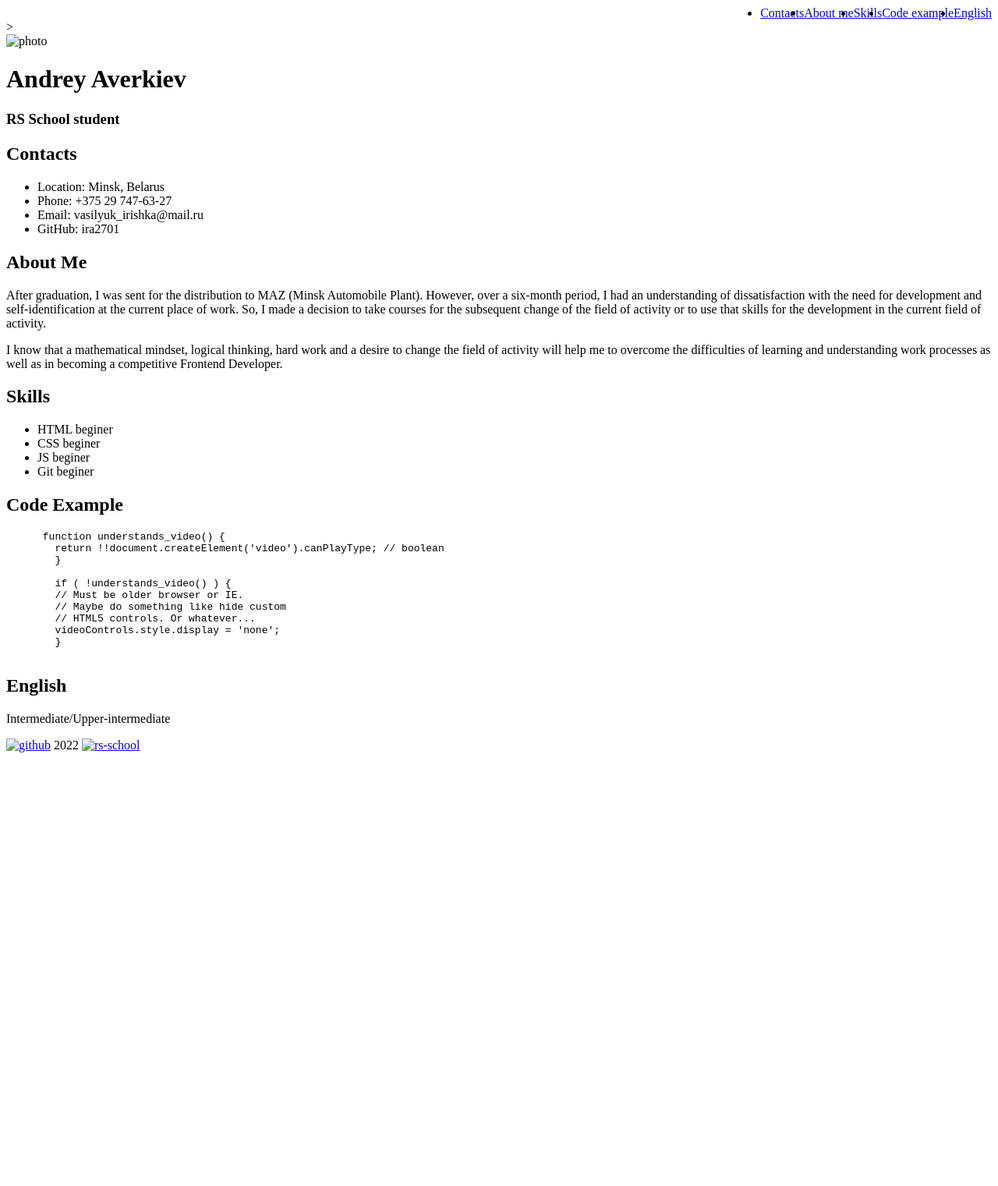
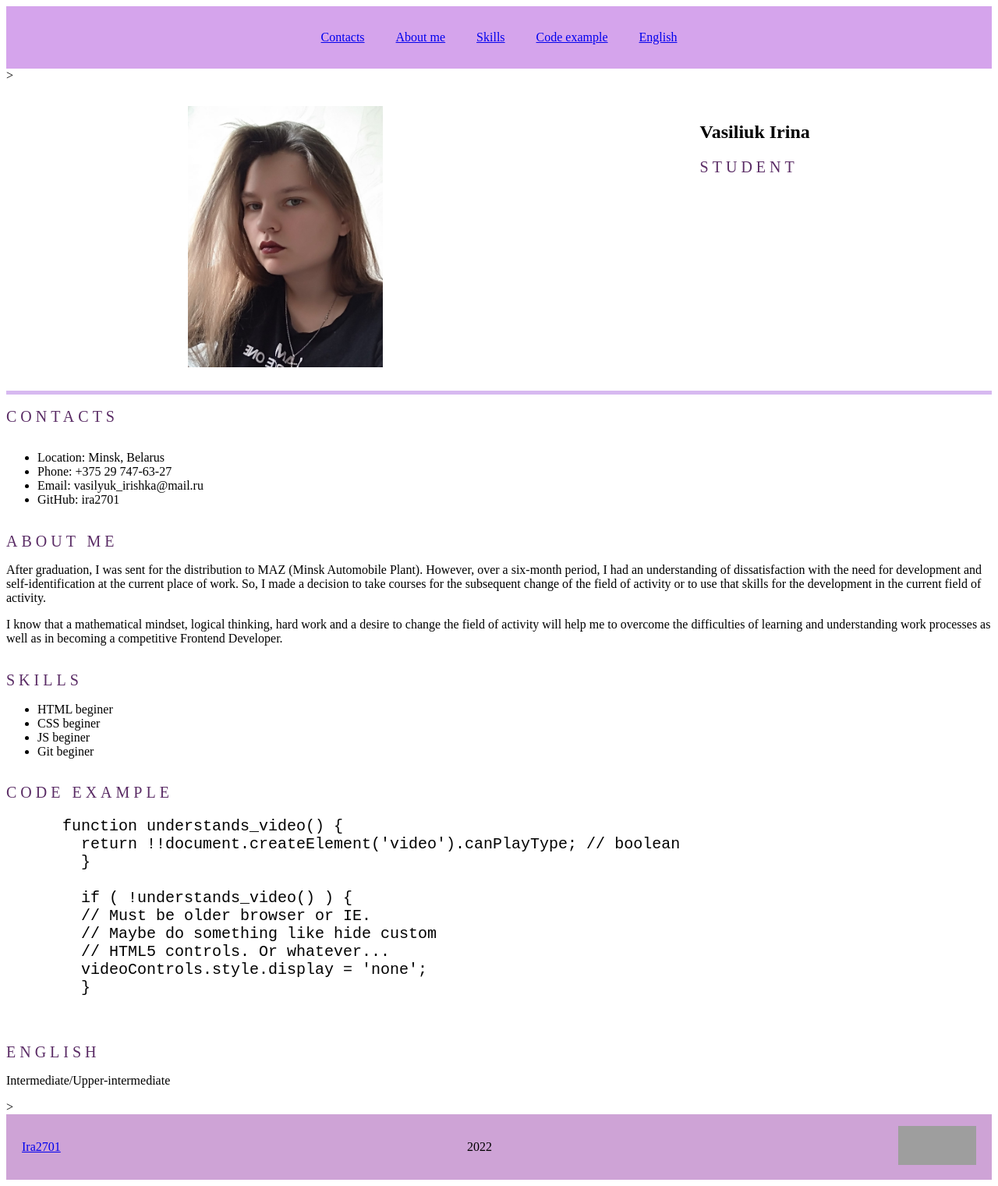
Before and after one commit to Ira2701/rsschool-cv, a plain HTML site: page index.html in a window 1280 px wide. Shown: the whole page at 78% size. Before the commit the page ends 973 px from the top, so only its background shows below. Drawn offline with Linux system fonts and the light colour scheme; grey boxes are pictures that could not be loaded.

Commit message:
fix: add scc html code

```diff
--- a/index.html
+++ b/index.html
@@ -1,14 +1,16 @@
+
 <!DOCTYPE html>
 <html lang="en">
 <head>
     <meta charset="UTF-8">
     <title>cv Ira Vasiliuk</title>
     <link rel="stylesheet" href="style.css">
+    <link rel="icon" href="assets/favicon.ico">
 </head>
 <body>
   <header>
     <div class="container">
-    <nav class="nav_header">
+    <nav>
       <ul class="nav_menu">
         <li class="menu_item"><a href="#Contacts">Contacts</a></li>
         <li class="menu_item"><a href="#About-me">About me</a></li>
@@ -21,33 +23,45 @@
   </header>
 
   <main class="main_container">
-    <div class="photo">
-      <img src="Ira2701/rsschool-cv/blob/rsschool-cv-html/IMG_20190812_132214.jpg" alt="photo" class="photo">
+    <section class="profil">
+    <div class="photo_pr">
+      <img src="https://raw.githubusercontent.com/Ira2701/rsschool-cv/rsschool-cv-html/IMG_20190812_132214.jpg" alt="photo" class="photo">
   </div>
-  <div class="profile-info">
-      <h1 class="section-title main-title">Andrey Averkiev</h1>
-      <h3 class="section-title">RS School student</h3>
+  <div>
+      <h1>Vasiliuk Irina</h1>
+      <h3 class="title_1">Student</h3>
   </div>
-  </section>
-    <h2 id="Contacts">Contacts</h2>
+
+</section>
+    <h2 class="title_1" id="Contacts">Contacts</h2>
     <ul>
     <li>Location: Minsk, Belarus</li>
     <li>Phone: +375 29 747-63-27</li>
     <li>Email: vasilyuk_irishka@mail.ru</li>
     <li>GitHub: ira2701 </li>
     </ul>
-    <h2 id="About-me">About Me</h2>
+
+    <section>
+    <h2 class="title_1" id="About-me">About Me</h2>
     <p>
-    After graduation, I was sent for the distribution to MAZ (Minsk Automobile Plant). However, over a six-month period, I had an understanding of dissatisfaction with the need for development and self-identification at the current place of work. So, I made a decision to take courses for the subsequent change of the field of activity or to use that skills for the development in the current field of activity.</p>
-    <p>I know that a mathematical mindset, logical thinking, hard work and a desire to change the field of activity will help me to overcome the difficulties of learning and understanding work processes as well as in becoming a competitive Frontend Developer. </p>
-    <h2 id="Skills"> Skills </h2>
+    After graduation, I was sent for the distribution to MAZ (Minsk Automobile Plant). However, over a six-month period, I had an understanding of dissatisfaction with the need for development and self-identification at the current place of work. So, I made a decision to take courses for the subsequent change of the field of activity or to use that skills for the development in the current field of activity.
+  </p>
+    <p>
+      I know that a mathematical mindset, logical thinking, hard work and a desire to change the field of activity will help me to overcome the difficulties of learning and understanding work processes as well as in becoming a competitive Frontend Developer.
+    </p>
+    </section>
+
+  <section>
+    <h2 class="title_1 id="Skills"> Skills </h2>
     <ul>
     <li>HTML beginer</li>
     <li>CSS beginer</li>
     <li>JS beginer</li>
     <li>Git beginer</li>
     </ul>
-    <h2 id="Code-example">Code Example</h2>
+  </section>
+  <section>
+    <h2 class="title_1" id="Code-example">Code Example</h2>
     <pre>
       function understands_video() {
         return !!document.createElement('video').canPlayType; // boolean
@@ -59,14 +73,22 @@
         // HTML5 controls. Or whatever...
         videoControls.style.display = 'none';
         }
-      </pre>
-    <h2 id="English">English</h2>
+    </pre>
+
+  </section>
+
+  <section>
+    <h2 class="title_1" id="English">English</h2>
     <p> Intermediate/Upper-intermediate</p>
+    </section>>
+
     </main>
-    <footer>
-      <a href="https://github.com/ira2701"><img src="assets/github.png" alt="github"></a>
-      <span>2022</span>
-      <a href="https://rs.school/js/"><img src="assets/rs_school_js.svg" alt="rs-school"></a>
+
+    <footer class="footer">
+      <a href="https://github.com/Ira2701">Ira2701</a>
+      <div>2022</div>
+      <a href="https://rs.school/js/"><img src="https://raw.githubusercontent.com/Ira2701/rsschool-cv/rsschool-cv-html/rs_school-og.png" alt="rs-school" class="logo"></a>
     </footer>
+
 </body>
 </html>
--- a/style.css
+++ b/style.css
@@ -1,19 +1,92 @@
-.block {
+.container {
+    margin: 0 auto;
+}
+
+
+.nav_menu {
+    display: flex;
+    justify-content: center;
+    align-items: center;
+    flex-wrap: wrap;
+    background: #d5a4ec;
+    margin: 0;
+    padding: 0;
+    list-style: none;
+}
+
+.menu_item {
+        padding: 0 20px;
+        line-height: 50px;
+        text-decoration: none;
+        display: inline-block;
+        padding: 15px 20px;
+        position: relative;
+}
+
+.main_container {
+    display: flex;
+    flex-direction: column;
     max-width: 1440px;
     margin: 0 auto;
 }
-.header {
-    height: 50px;
-    background-color: gray;
+
+.profil {
+    display: flex;
+    justify-content: space-around;
+    padding: 30px;
+    border-bottom: 5px solid rgb(215, 185, 240);
 }
-.nav_menu {
+
+.photo_pr {
     display: flex;
-    flex-direction: row;
-    justify-content: flex-end;
     align-items: center;
-    padding: 0;
-    margin: 0;
 }
-.menu__item {
-    list-style: none;
+
+.photo {
+    width: 250px;
+    height: 335px;
 }
+
+
+.title_1 {
+    font-size: 20px;
+    font-weight: 400;
+    text-transform: uppercase;
+    letter-spacing: 5px;
+    color: #5b2d66;
+}
+
+.footer {
+    padding: 15px 20px;
+    display: flex;
+    justify-content: space-between;
+    align-items: center;
+    background-color: #cea3d6;
+}
+
+.link {
+    color: #ffffff;
+    text-decoration: none;
+    letter-spacing: 0.10em;
+    transition: color .5s;
+}
+
+.rsschool {
+    width: 100px;
+    height: 40px;
+    background-image: url(https://rs.school/images/rs_school_js.svg);
+    background-size: contain;
+    background-repeat: no-repeat;
+}
+footer{
+    display: flex;
+    justify-content: space-between;
+    align-items: flex-end;
+}
+pre {
+    font-size: 20px;
+}
+img.logo{
+width: 100px;
+height: 50px;
+}
```
